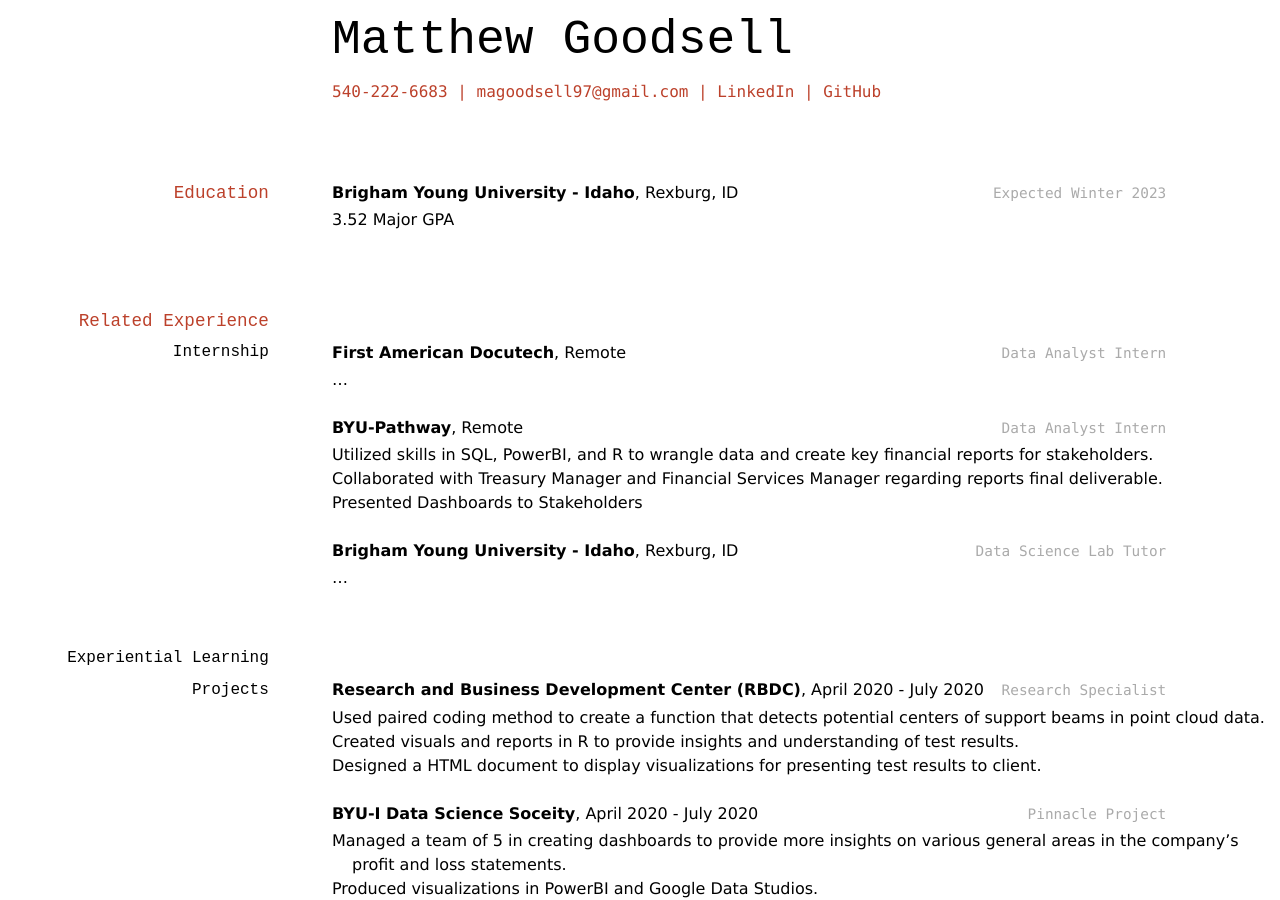
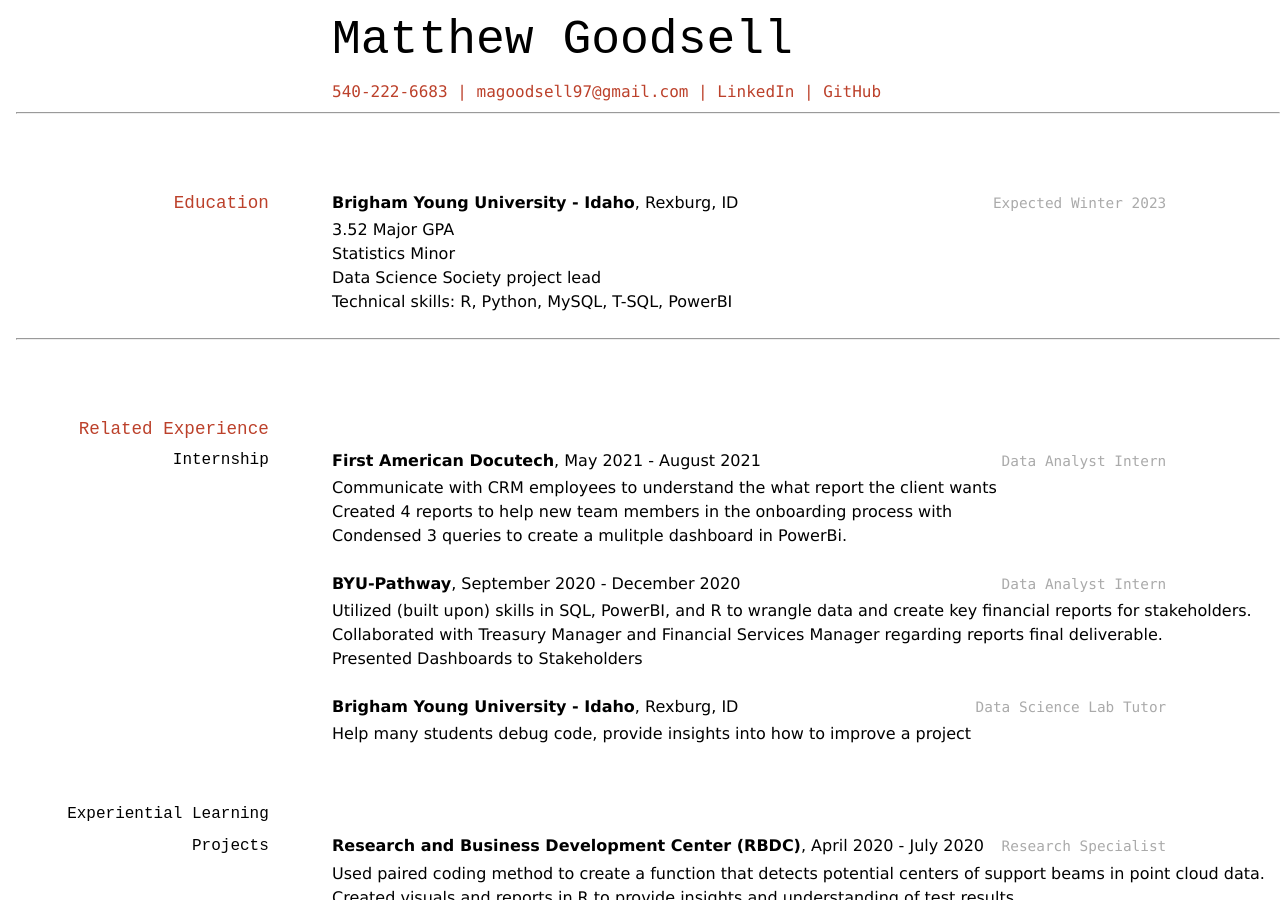
Before and after one commit to magoodsell/Matthew_Goodsell_resume, a Jekyll site: the page built from docs/index.md, in a window 1280 px wide and 900 px high. Built offline with Jekyll 4.4.1, drawn with Linux system fonts in a browser that asks for light colours.

Commit message:
Added to Docutech internship. Changed some formating.

```diff
--- a/docs/index.md
+++ b/docs/index.md
@@ -13,34 +13,43 @@ title: Matthew Goodsell's Resume
 
 <!-- https://www.monique.tech/the-art-of-markdown -->
 
+---
+
 ## Education
 
 `Expected Winter 2023`
 __Brigham Young University - Idaho__, Rexburg, ID
 
 - 3.52 Major GPA
+- Statistics Minor
+- Data Science Society project lead
+- Technical skills: R, Python, MySQL, T-SQL, PowerBI
 
+---
 
 ## Related Experience
+
 
 ### Internship
 
 `Data Analyst Intern`
-__First American Docutech__, Remote
+__First American Docutech__, May 2021 - August 2021
 
-* ...
+* Communicate with CRM employees to understand the what report the client wants
+* Created 4 reports to help new team members in the onboarding process with
+* Condensed 3 queries to create a mulitple dashboard in PowerBi.
 
 `Data Analyst Intern`
-__BYU-Pathway__, Remote
+__BYU-Pathway__, September 2020 - December 2020
 
-* Utilized skills in SQL, PowerBI, and R to wrangle data and create key financial reports for stakeholders.
+* Utilized (built upon) skills  in SQL, PowerBI, and R to wrangle data and create key financial reports for stakeholders.
 * Collaborated with Treasury Manager and Financial Services Manager regarding reports final deliverable.
 * Presented Dashboards to Stakeholders
 
 `Data Science Lab Tutor`
 __Brigham Young University - Idaho__, Rexburg, ID
 
-* ...
+* Help many students debug code, provide insights into how to improve a project
 
 ### Experiential Learning Projects
 
@@ -66,6 +75,7 @@ __BYU-I Data Science Soceity__, January 2020 - April 2020
 * Using R and various packages such as tidyverse, ggplot, and matchit to help create a control group and experimental group.
 * Used a chi-squared test to show significance of orientation in the semester auto drop rate compared to control and experimental group.
 
+---
 
 ## Leadership & Volunteer Experience
 
```
